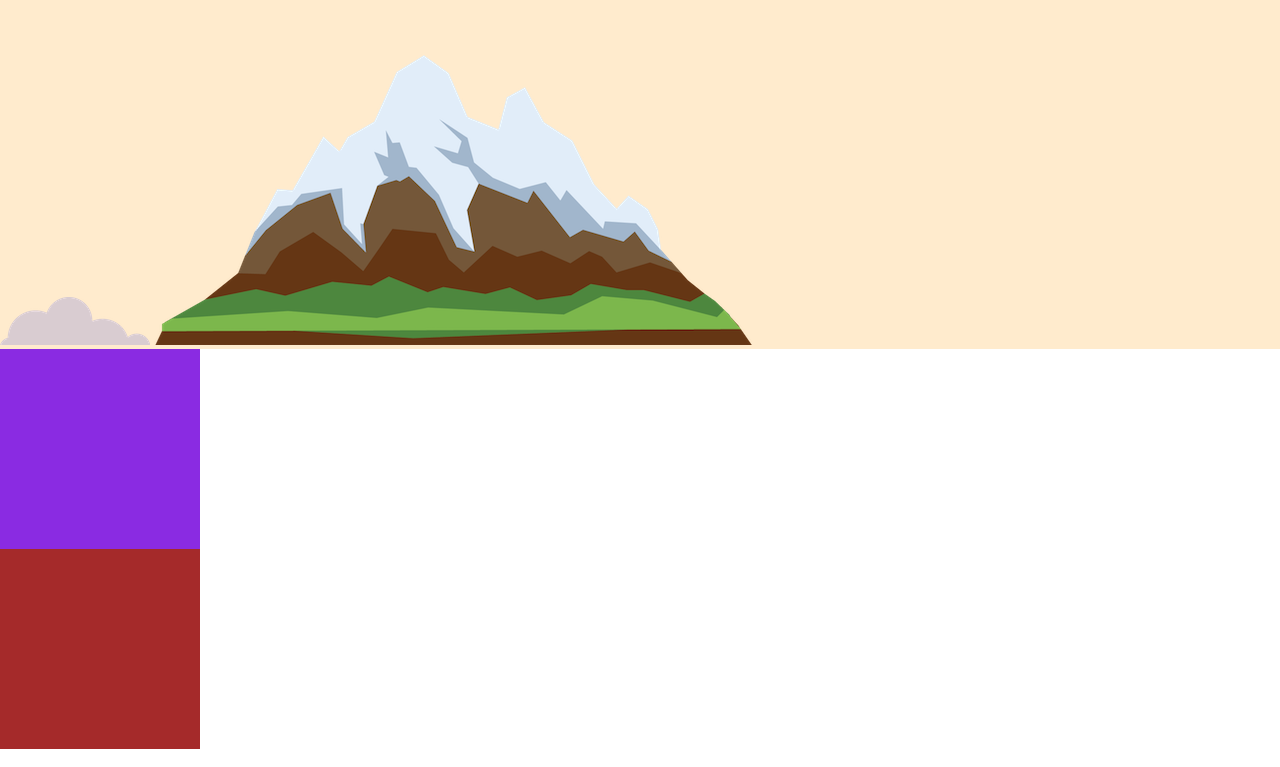
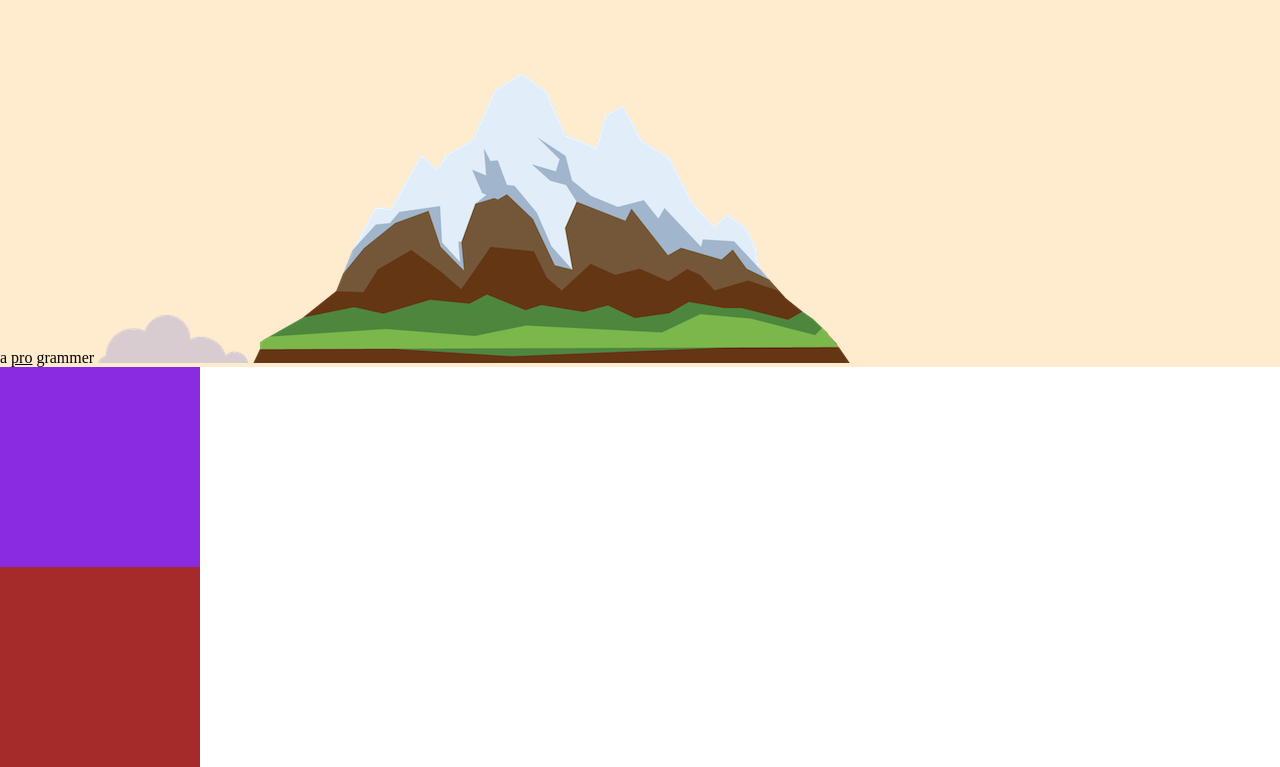
Before and after one commit to Jeff-Ashear/AngelaYuWebDev, a plain HTML site: page ClassProjects/Web Development/cssModule/section 5/CSS - My Site/index.html in a window 1280 px wide. Shown: the part 104-871 px from the top of the page. Drawn offline with Linux system fonts and the light colour scheme.

Commit message:
display elements, section 5

```diff
--- a/ClassProjects/Web Development/cssModule/section 5/CSS - My Site/assets/css/styles.css
+++ b/ClassProjects/Web Development/cssModule/section 5/CSS - My Site/assets/css/styles.css
@@ -21,3 +21,16 @@ h1 {
     height: 200px;
     background-color: brown;
 }
+
+.display {
+    display: inline;
+}
+
+.display::after {
+    clear: both;
+    display: block;
+}
+
+#pro {
+    text-decoration: underline;
+}
--- a/ClassProjects/Web Development/cssModule/section 5/CSS - My Site/index.html
+++ b/ClassProjects/Web Development/cssModule/section 5/CSS - My Site/index.html
@@ -11,8 +11,11 @@
 </head>
 <body>
     <div class="topDiv">
+        <img src="./assets/images/cloud.png" alt="cloud-img">
         <h1>I'm Jeff</h1>
-        <p>a programmer</p>
+        <p class="display">a </p>
+        <p id="pro" class="display">pro</p>
+        <p class="display">grammer</p>
          <img src="./assets/images/cloud.png" alt="cloud-img">
          <img src="./assets/images/mountain.png" alt="mounting-img">
     </div>
```
